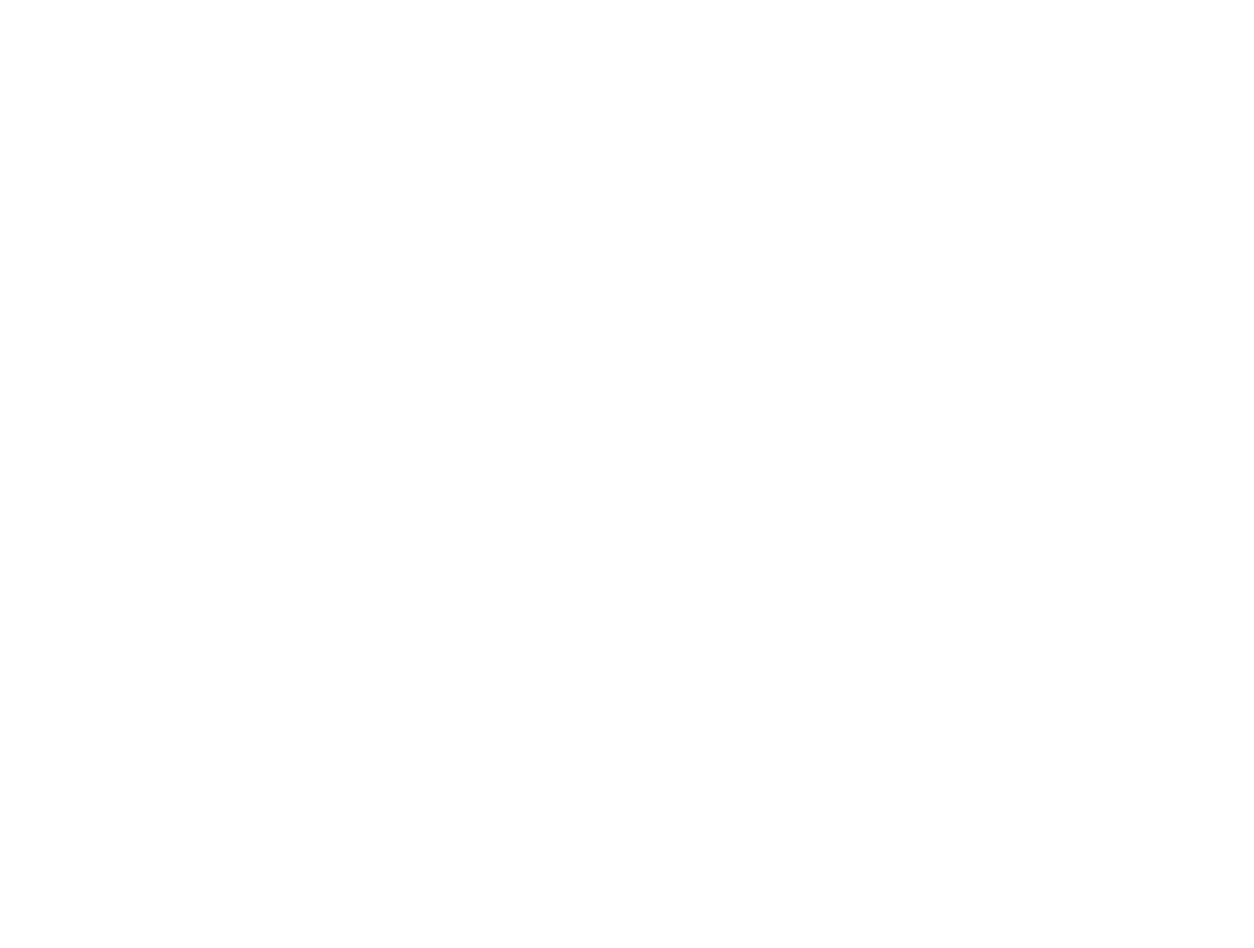
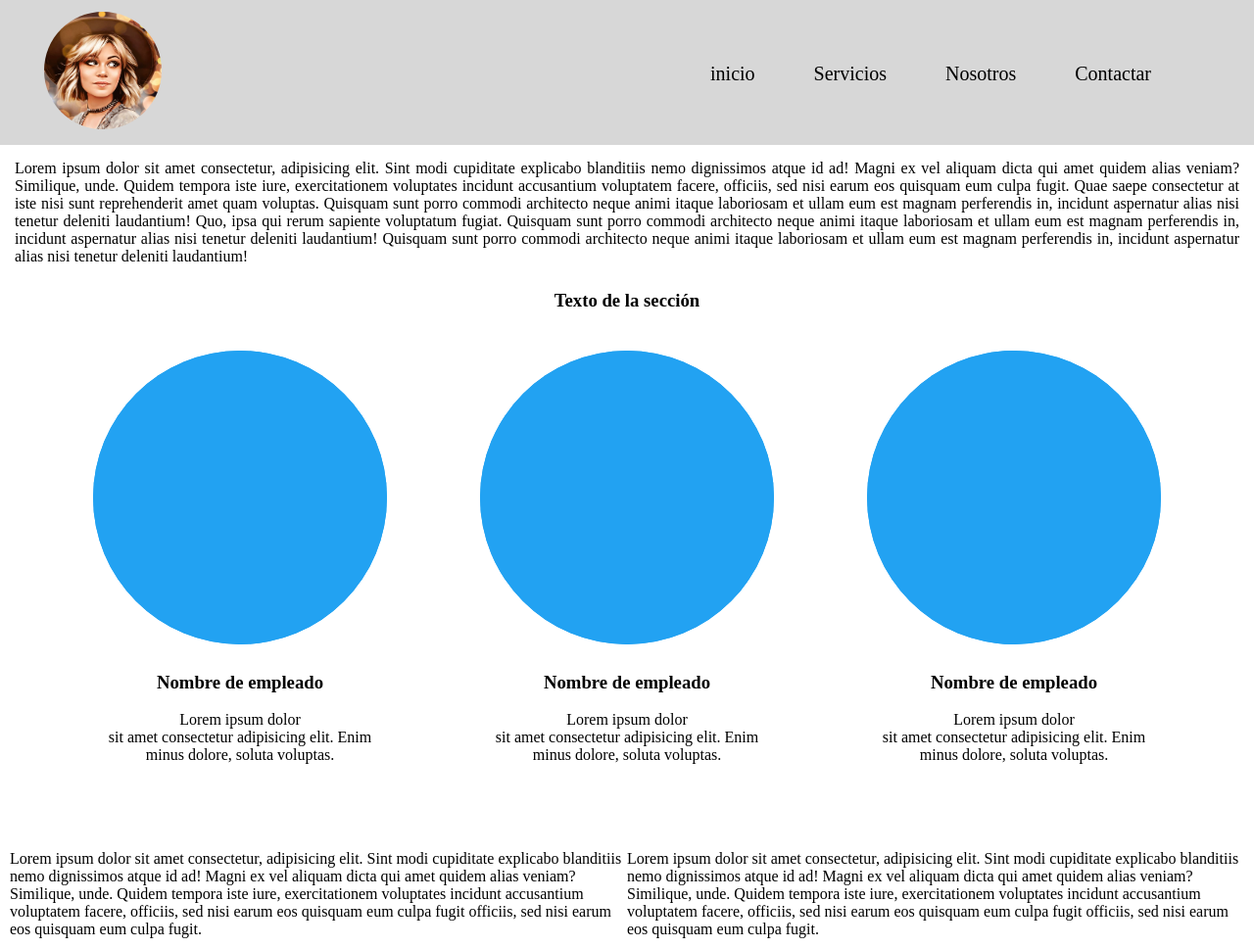
Before and after one commit to MiriiFernandez/ProyectoSnippets, a plain HTML site: page contactar.html in a window 1280 px wide. Shown: the whole page at 98% size. Before the commit the page ends 800 px from the top, so only its background shows below. Drawn offline with Linux system fonts and the light colour scheme.

Commit message:
se ha añadido la seccion de los comentarios

```diff
--- a/contactar.html
+++ b/contactar.html
@@ -5,8 +5,111 @@
     <meta http-equiv="X-UA-Compatible" content="IE=edge">
     <meta name="viewport" content="width=device-width, initial-scale=1.0">
     <title>Contactar</title>
+    <link rel="stylesheet" href="style.css">
 </head>
 <body>
+    <!-- HEADER -->
+    <div class="headerSimple">
+        <header class="headerSimpleExtendido">
+            <picture>
+                <source srcset="
+                ./img/profile.jpg 1x,
+                ./img/profile.jpg 2x,
+                ./img/profile.jpg 3x"
+                media="(min-width:320px) and (orientation:portrait)">
 
+                <!-- Desktop -->
+                <source srcset="
+                ./img/profile.jpg 1x,
+                ./img/profile.jpg 2x"
+                media="(min-width:1000px)">
+
+                <img class="headerSimple__logo" src="" alt="logotipo">
+            </picture>
+          <section class="menu_navbar">
+            <ul>
+
+            <li><a href="" class="icono_casa"><img src="img/casa.png" alt="">
+
+            </a></li>
+
+            <li><a href="servicios.html" class="icono_lista"><img src="img/lista.png" alt="">
+            </a></li>
+
+            <li><a href="" class="icono_maleta"><img src="img/maletin.png" alt="">
+            </a></li>
+
+            <li><a href="" class="icono_mssg"><img src="img/sobre.png" alt="">
+            </a></li>
+
+            </ul>
+          </section>
+        </div>
+
+        <!-- PARRAFO -->
+        <section class="parrafo">
+            <p>Lorem ipsum dolor sit amet consectetur, adipisicing elit. Sint modi cupiditate explicabo blanditiis nemo dignissimos atque id ad! Magni ex vel aliquam dicta qui amet quidem alias veniam? Similique, unde.
+            Quidem tempora iste iure, exercitationem voluptates incidunt accusantium voluptatem facere, officiis, sed nisi earum eos quisquam eum culpa fugit. Quae saepe consectetur at iste nisi sunt reprehenderit amet quam voluptas.
+            Quisquam sunt porro commodi architecto neque animi itaque laboriosam et ullam eum est magnam perferendis in, incidunt aspernatur alias nisi tenetur deleniti laudantium! Quo, ipsa qui rerum sapiente voluptatum fugiat. Quisquam sunt porro commodi architecto neque animi itaque laboriosam et ullam eum est magnam perferendis in, incidunt aspernatur alias nisi tenetur deleniti laudantium!
+            Quisquam sunt porro commodi architecto neque animi itaque laboriosam et ullam eum est magnam perferendis in, incidunt aspernatur alias nisi tenetur deleniti laudantium!</p>
+        </section>
+
+        <!-- EMPLEADOS -->
+        <h3>Texto de la sección</h3>
+    <section class="seccion_circulos">
+    <!-- PRIMER CIRCULO DE EMPLEADO -->
+    <figure class="circulo_seccion">
+      <div class="circulo_seccion"></div>
+      <br />
+      <h3 class="titulo_empleado">Nombre de empleado</h3>
+      <br />
+      <figcaption>
+        Lorem ipsum dolor
+        <p>
+          sit amet consectetur adipisicing elit. Enim minus dolore, soluta
+          voluptas.
+        </p>
+      </figcaption>
+    </figure>
+    <!-- SEGUNDO CIRCULO DE EMPLEADO -->
+    <figure class="circulo_seccion">
+      <div class="circulo_seccion"></div>
+      <br />
+      <h3 class="titulo_empleado">Nombre de empleado</h3>
+      <br />
+      <figcaption>
+        Lorem ipsum dolor
+        <p>
+          sit amet consectetur adipisicing elit. Enim minus dolore, soluta
+          voluptas.
+        </p>
+      </figcaption>
+    </figure>
+    <!-- TERCER CIRCULO DE EMPLEADO -->
+    <figure class="circulo_seccion">
+      <div class="circulo_seccion"></div>
+      <br />
+      <h3 class="titulo_empleado">Nombre de empleado</h3>
+      <br />
+      <figcaption class="parrafo_empleado">
+        Lorem ipsum dolor
+        <p>
+          sit amet consectetur adipisicing elit. Enim minus dolore, soluta
+          voluptas.
+        </p>
+      </figcaption>
+    </figure>
+    </section>
+
+    <section class="comentarios">
+        <section class="parrafo1">
+            <p>Lorem ipsum dolor sit amet consectetur, adipisicing elit. Sint modi cupiditate explicabo blanditiis nemo dignissimos atque id ad! Magni ex vel aliquam dicta qui amet quidem alias veniam? Similique, unde.
+            Quidem tempora iste iure, exercitationem voluptates incidunt accusantium voluptatem facere, officiis, sed nisi earum eos quisquam eum culpa fugit officiis, sed nisi earum eos quisquam eum culpa fugit.</p>
+        </section>
+        <section class="parrafo2">
+            <p>Lorem ipsum dolor sit amet consectetur, adipisicing elit. Sint modi cupiditate explicabo blanditiis nemo dignissimos atque id ad! Magni ex vel aliquam dicta qui amet quidem alias veniam? Similique, unde.
+            Quidem tempora iste iure, exercitationem voluptates incidunt accusantium voluptatem facere, officiis, sed nisi earum eos quisquam eum culpa fugit officiis, sed nisi earum eos quisquam eum culpa fugit.</p>
+        </section>
+    </section>
 </body>
 </html>
--- a/style.css
+++ b/style.css
@@ -228,3 +228,20 @@ a {
   font-size: 22px;
   color: #a4a4a4f8;
 }
+
+
+/* CONTACTAR PAGINA */
+.parrafo{
+    display: flex;
+    justify-content: center;
+    text-align: justify;
+    padding-top: 12px;
+    padding: 15px;
+}
+
+.comentarios{
+    display: grid;
+    grid-template-columns: repeat(2,1fr);
+    margin-top: 200px;
+    padding: 10px;
+}
```
